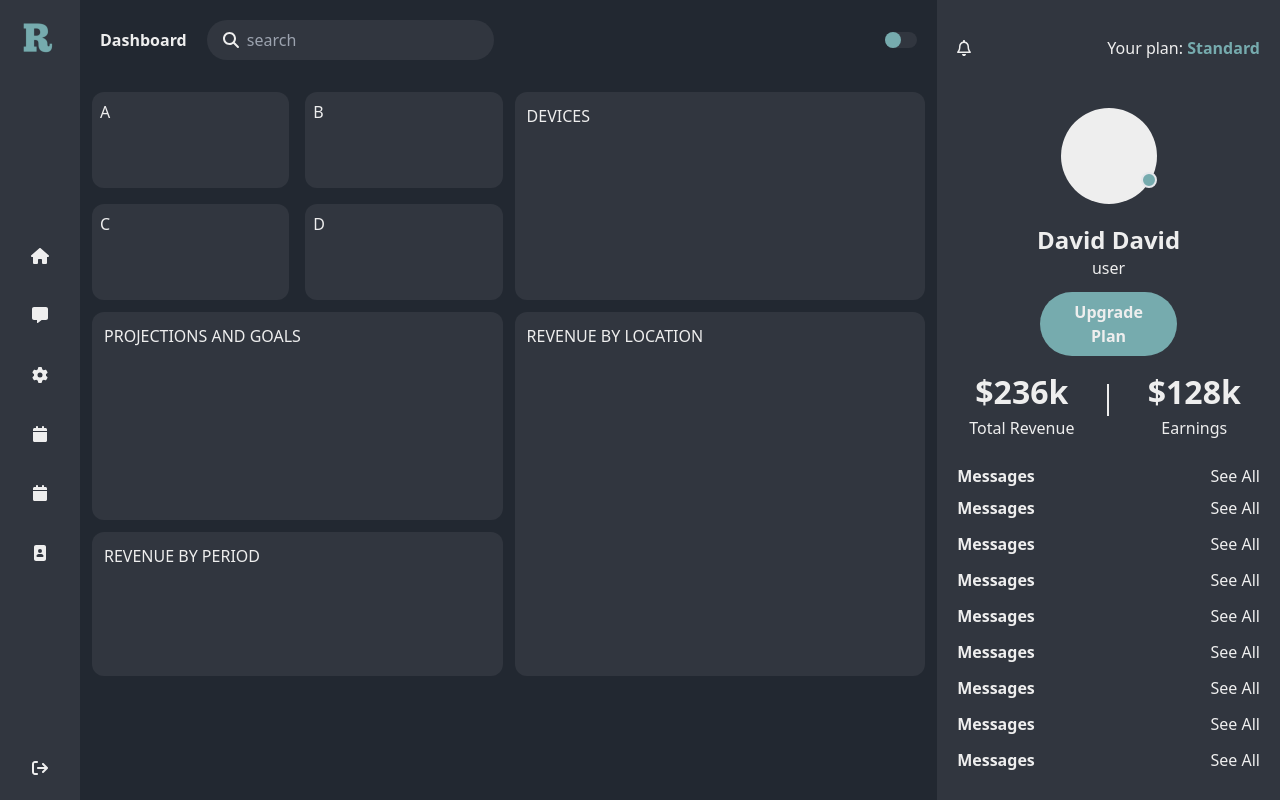
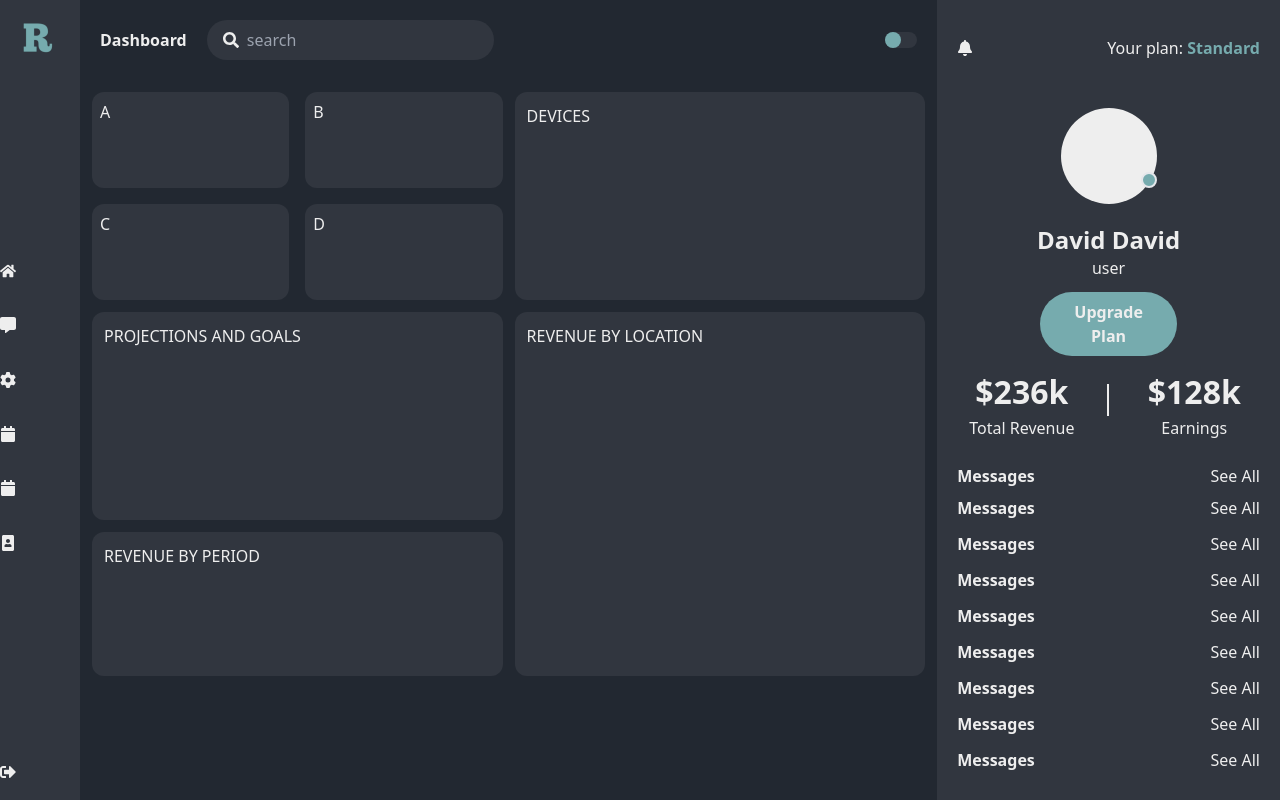
Before and after one commit to blacdav/Rubick-Dashboard, a React (Vite) app in the folder client/: page /home in a window 1280 px wide. Built offline with nearby package versions, Linux system fonts and the light colour scheme.

Commit message:
removed FontAwesome icons, cos it does&apos;nt have all the icons i need, then i replaced it with react icons

```diff
--- a/client/src/components/header.jsx
+++ b/client/src/components/header.jsx
@@ -1,5 +1,6 @@
-import { FontAwesomeIcon } from "@fortawesome/react-fontawesome"
-import { faSearch, faBars } from "@fortawesome/free-solid-svg-icons"
+// import { FontAwesomeIcon } from "@fortawesome/react-fontawesome"
+// import { faSearch, faBars } from "@fortawesome/free-solid-svg-icons"
+import { FaSearch, FaBars } from 'react-icons/fa';
 // import Sidebar from "./sidebar"
 import { useSidebar } from '../context/Sidebar'
 import { useTheme } from "../context/Theme"
@@ -14,7 +15,7 @@ const Header = () => {
                 <div className="flex items-center">
                     <h1 className="font-bold mr-5">Dashboard</h1>
                     <div className={`${theme ? 'bg-light' : 'bg-secondary'} hidden sm:flex items-center gap-2 py-2 px-4 rounded-full transform duration-1000`}>
-                        <FontAwesomeIcon icon={faSearch} />
+                        <FaSearch />
                         <input type="search" name="search" id="search" placeholder="search" className={`${theme ? 'bg-light' : 'bg-secondary'} border-0 outline-0 transform duration-1000`} />
                     </div>
                 </div>
@@ -23,7 +24,7 @@ const Header = () => {
                         <div onClick={() => { light(!theme)}} className={`${theme ? 'translate-x-4' : 'translate-x'} bg-tertiary w-4 h-4 rounded-full transform duration-1000`}></div>
                     </div>
                     <div className="flex md:hidden text-nm" onClick={() => { console.log('menu clicked'); setOpen(!open)}}>
-                        <FontAwesomeIcon icon={faBars} />
+                        <FaBars />
                     </div>
                 </div>
             </div>
--- a/client/src/components/sidebar.jsx
+++ b/client/src/components/sidebar.jsx
@@ -1,9 +1,9 @@
-// import React from 'react'
+import React from 'react'
 // import { Link } from 'react-router-dom'
 import logo from '/logo.png'
 import { useSidebar } from '../context/Sidebar'
-import { FontAwesomeIcon } from "@fortawesome/react-fontawesome"
-import { faHome, faMessage, faGear, faCalendar, faPortrait, faSignOut } from "@fortawesome/free-solid-svg-icons"
+import { FaHome, FaCalendar, FaPortrait, FaSignOutAlt} from 'react-icons/fa'
+import { FaMessage, FaGear} from 'react-icons/fa6'
 import { useTheme } from '../context/Theme'
 import { useNavigate } from 'react-router-dom'
 import { useAuth } from '../context/Auth'
@@ -20,36 +20,36 @@ const Sidebar = () => {
                 <img src={logo} alt="logo" className='w-64 md:w-auto' />
             </div>
 
-            <ul className="grid *:flex *:md:block *:items-center *:ps-10 *:md:ps-0 text-center w-full *:gap-3 gap-2 *:w-full *:h-fit *:cursor-pointer">
+            <ul className="grid *:flex *:md:block *:items-center *:justify-center *:text-center *:ps-10 *:md:ps-0 text-center w-full *:gap-3 gap-2 *:w-full *:h-fit *:cursor-pointer">
                 <li onClick={() => { setOpen(false); navigate('/home') }} className="hover:border-s-4">
-                    <FontAwesomeIcon icon={faHome} />
+                    <FaHome />
                     <span className='flex md:hidden'>Dashboard</span>
                 </li>
                 <li className="hover:border-s-4">
-                    <FontAwesomeIcon icon={faMessage} />
+                    <FaMessage />
                     <span className='flex md:hidden'>Messages</span>
                 </li>
                 <li className="hover:border-s-4">
-                    <FontAwesomeIcon icon={faGear} />
+                    <FaGear />
                     <span className='flex md:hidden'>Settings</span>
                 </li>
                 <li className="hover:border-s-4">
-                    <FontAwesomeIcon icon={faCalendar} />
+                    <FaCalendar />
                     <span className='flex md:hidden'>Calender</span>
                 </li>
                 <li className="hover:border-s-4">
-                    <FontAwesomeIcon icon={faCalendar} />
+                    <FaCalendar />
                     <span className='flex md:hidden'>Calender</span>
                 </li>
                 <li onClick={() => { setOpen(false); navigate('/profile') }} className="hover:border-s-4">
-                    <FontAwesomeIcon icon={faPortrait} />
+                    <FaPortrait />
                     <span className='flex md:hidden'>Profile</span>
                 </li>
             </ul>
 
             <div className="flex justify-center text-center gap-2 items-end pb-5 *:cursor-pointer">
                 <p onClick={() => {logout(true); {logout(true) ? navigate('/') : null}}} className="flex md:block gap-3 items-center ps-10 md:ps-0 hover:border-s-4 h-fit w-full">
-                    <FontAwesomeIcon icon={faSignOut} />
+                    <FaSignOutAlt />
                     <span className='flex md:hidden'>Logout</span>
                 </p>
             </div>
--- a/client/src/dashboard/profile.jsx
+++ b/client/src/dashboard/profile.jsx
@@ -1,5 +1,6 @@
-import { FontAwesomeIcon } from "@fortawesome/react-fontawesome"
-import { faBell } from "@fortawesome/free-regular-svg-icons"
+// import { FontAwesomeIcon } from "@fortawesome/react-fontawesome"
+import { FaBell } from "react-icons/fa6"
+// import { faBell } from "@fortawesome/free-regular-svg-icons"
 import Header from "../components/header"
 import Sidebar from "../components/sidebar"
 import { useTheme } from "../context/Theme"
@@ -16,7 +17,7 @@ const Profile = () => {
             </div>
             <div className="h-full md:h-auto overflow-y-scroll md:overflow-y-auto">
             <div className="flex justify-between items-center h-10 md:h-20 px-5 mt-2">
-                <FontAwesomeIcon icon={faBell} className="cursor-pointer" />
+                <FaBell className="cursor-pointer" />
                 <p>Your plan: <span className="text-tertiary font-bold">Standard</span></p>
             </div>
 
```
Also changed, not shown: client/vercel.json.
